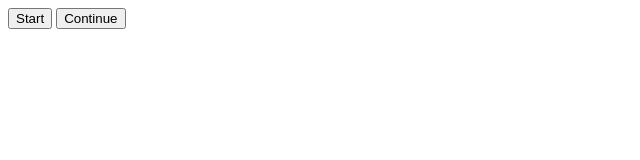
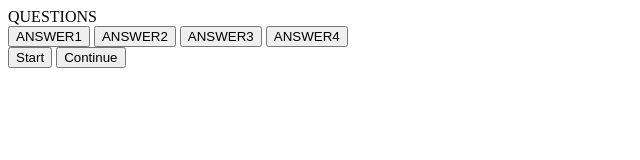
Before and after one commit to Erey2790/pop-quizz, a plain HTML site: page index.html in a window 1280 px wide. Shown: the whole page, without its empty margins (0-640 px from the left). Drawn offline with Linux system fonts and the light colour scheme.

Commit message:
added more sections and btns

```diff
--- a/index.html
+++ b/index.html
@@ -7,8 +7,19 @@
     <title>pop-quizz</title>
 </head>
 <body>
+    <!-- CONTAINER -->
     <div class="container">
-        <div id="question-section" class="conceal"></div>
+        <!-- QUESTION SECTION -->
+        <div id="question-section" class="conceal">
+            <div id="question">QUESTIONS</div>
+            <div id="answer-section" class="button-answers">
+                <button class="btn">ANSWER1</button>
+                <button class="btn">ANSWER2</button>
+                <button class="btn">ANSWER3</button>
+                <button class="btn">ANSWER4</button>
+            </div>
+        </div>
+        <!-- BUTTONS -->
         <div class="menu">
             <button id="start-button" class="start-button">Start</button>
             <button id="continue-button" class="continue-button">Continue</button>
```
